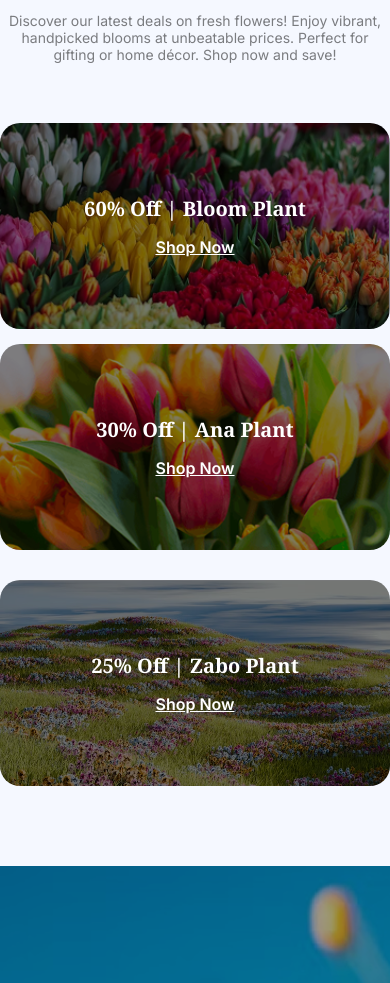
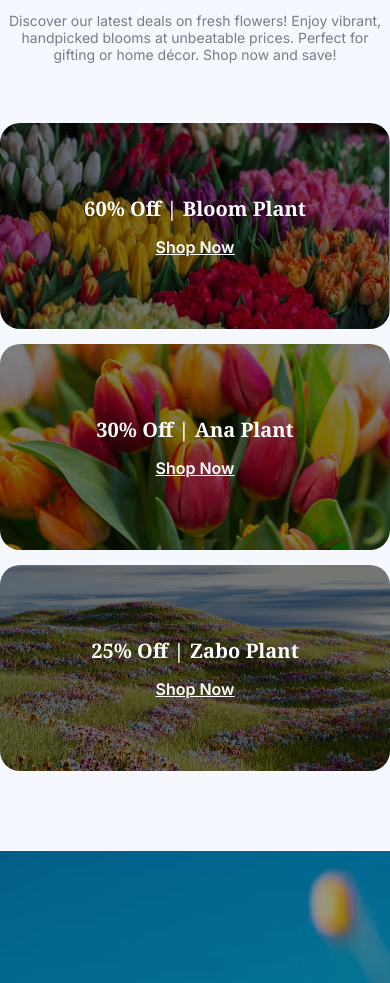
Before and after one commit to mdjiaul-hoque/M02A02T04-project, a plain HTML site: page index.html in a window 390 px wide. Shown: the part 3340-4323 px from the top of the page. Drawn offline with nearby package versions, Linux system fonts and the light colour scheme.

Commit message:
finish alhamdullah

```diff
--- a/style/index.css
+++ b/style/index.css
@@ -628,6 +628,12 @@ line-height: 27px;
 
 }
 
+.latest-deals-section .latest-deals-images{
+ gap: 15px;
+}
+
+
+
 
 .colorful-banch-section h4{
     font-size: 1.25rem;
```
